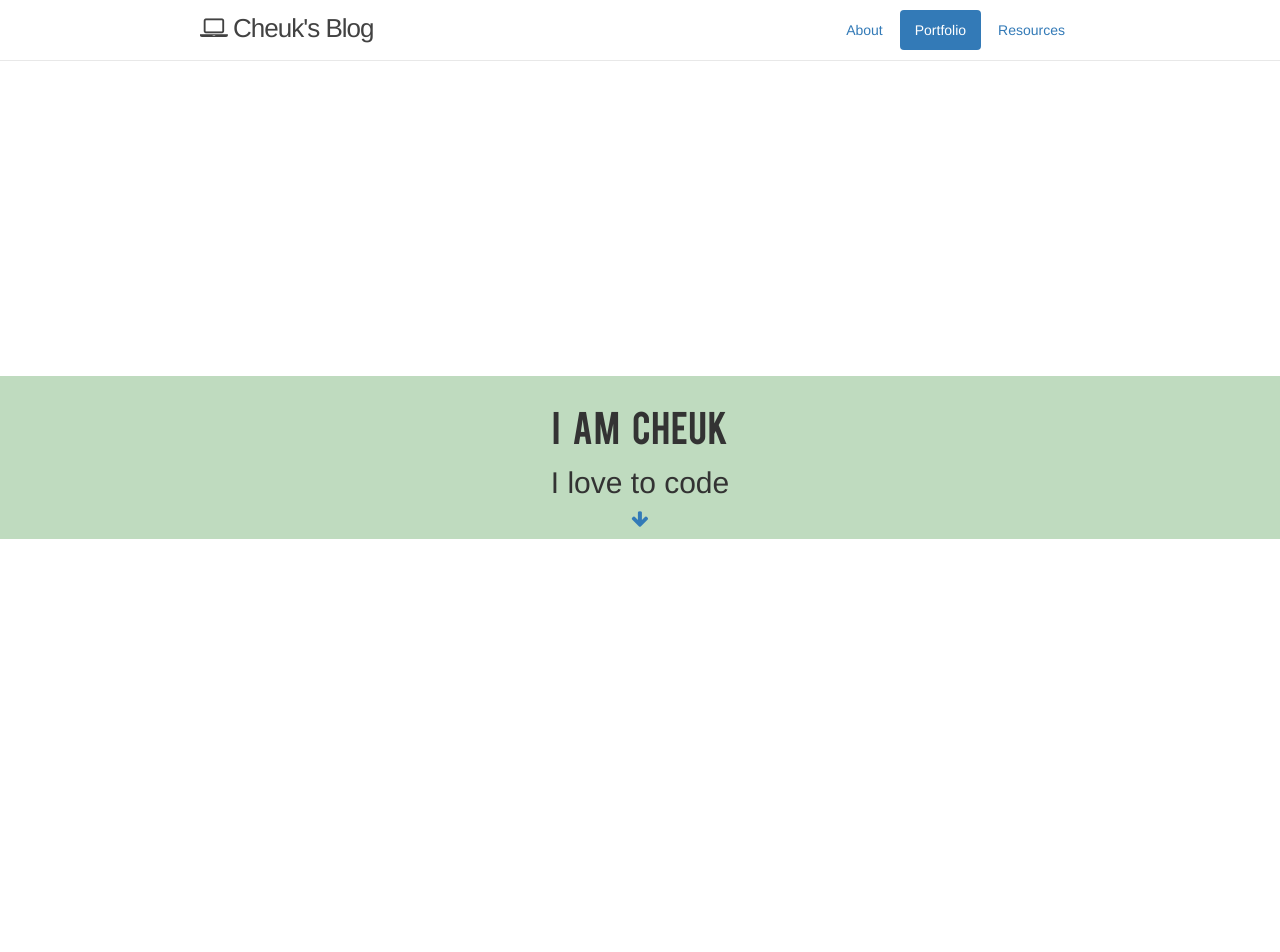
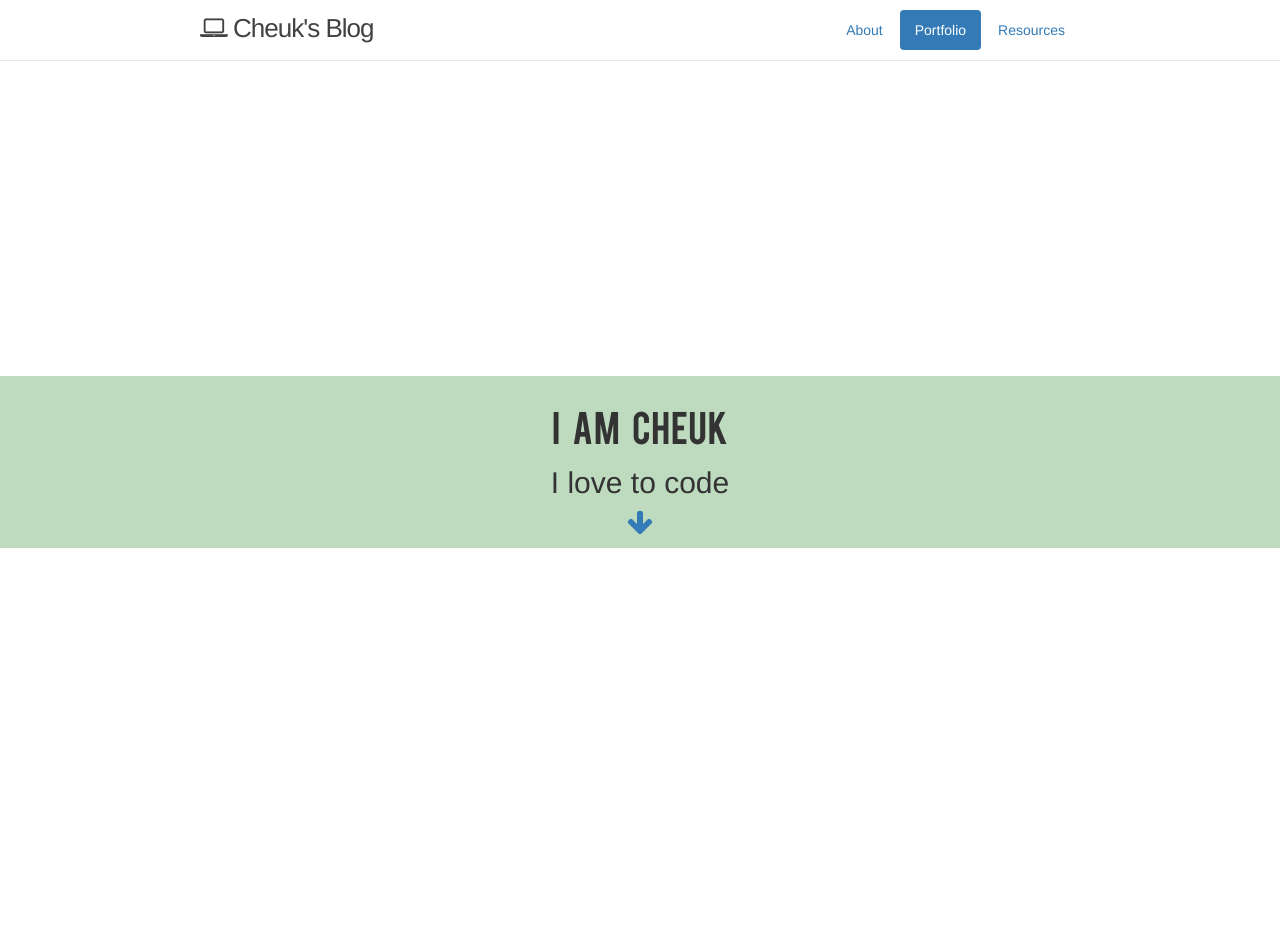
Before and after one commit to chuck-sys/personal-site, a Jekyll site: the page built from portfolio.html, in a window 1280 px wide. Shown: the top 952 px of the page. Built offline with Jekyll 4.4.1, drawn with Linux system fonts in a browser that asks for light colours; nearby versions of some CDN libraries; Markdown is read by kramdown in place of the engine named in the settings; some of the changed text lies outside the part shown.

Commit message:
Made some corrections based on feedback

```diff
--- a/_sass/_customclasses.scss
+++ b/_sass/_customclasses.scss
@@ -30,7 +30,7 @@
 }
 
 @mixin overbg($color) {
-    background-color: rgba($color, 0.85);
+    background-color: rgba($color, 0.95);
 }
 
 .project {
--- a/portfolio.html
+++ b/portfolio.html
@@ -10,14 +10,14 @@
     <section class="text-center portfolio-head">
         <h1>I am Cheuk</h1>
         <h2>I love to code</h2>
-        <a href="#c8"><i class="fa fa-lg fa-arrow-down"></i></a>
+        <a href="#c8"><i class="fa fa-2x fa-arrow-down"></i></a>
     </section>
 </div>
 
 <section class="project" id="c8" style="background-image:url('/res/images/portfolio/brix.jpg')">
     <div class="page-content wrapper back grey-overbg">
         <h2 class="text-center">
-            <a target="_blank" href="https://github.com/cheukyin699/chip-8-tools">Chip-8 Toolset</a>
+            <a target="_blank" href="https://github.com/cheukyin699/chip-8-tools">Chip-8 Toolset <i class="fa fa-link"></i></a>
         </h2>
 
         <a href="/res/images/portfolio/blinker.jpg" class="fancybox">
@@ -67,14 +68,14 @@
         </ul>
 
         <div class="text-center down-bt">
-            <a href="#ca" class="btn" style="width:100%"><i class="fa fa-lg fa-arrow-down"></i></a>
+            <a href="#ca" class="btn" style="width:100%"><i class="fa fa-2x fa-arrow-down"></i></a>
         </div>
     </div>
 </section>
 <section class="project" id="ca" style="background-image:url('/res/images/portfolio/gol.jpg')">
     <div class="page-content wrapper back grey-overbg">
         <h2 class="text-center">
-            <a target="_blank" href="https://github.com/cheukyin699/Cellular_Automata">Cellular Automata</a>
+            <a target="_blank" href="https://github.com/cheukyin699/Cellular_Automata">Cellular Automata <i class="fa fa-link"></i></a>
         </h2>
 
         <a href="/res/images/portfolio/casmiley.png" class="fancybox" title="Cellular Automata">
@@ -122,14 +124,14 @@
         </ul>
 
         <div class="text-center down-bt">
-            <a href="#pypod" class="btn" style="width:100%"><i class="fa fa-lg fa-arrow-down"></i></a>
+            <a href="#pypod" class="btn" style="width:100%"><i class="fa fa-2x fa-arrow-down"></i></a>
         </div>
     </div>
 </section>
 <section class="project" id="pypod">
     <div class="page-content wrapper back grey-overbg">
         <h2 class="text-center">
-            <a target="_blank" href="https://github.com/cheukyin699/pypodder">pypodder</a>
+            <a target="_blank" href="https://github.com/cheukyin699/pypodder">pypodder <i class="fa fa-link"></i></a>
         </h2>
 
         <p>
@@ -145,14 +147,14 @@
         </p>
 
         <div class="text-center down-bt">
-            <a href="#td" class="btn" style="width:100%"><i class="fa fa-lg fa-arrow-down"></i></a>
+            <a href="#td" class="btn" style="width:100%"><i class="fa fa-2x fa-arrow-down"></i></a>
         </div>
     </div>
 </section>
 <section class="project" id="td" style="background-image:url('/res/images/portfolio/grassBackground.jpg')">
     <div class="page-content wrapper back grey-overbg">
         <h2 class="text-center">
-            <a target="_blank" href="https://github.com/cheukyin699/tower-defence">Tower Defense</a>
+            <a target="_blank" href="https://github.com/cheukyin699/tower-defence">Tower Defense <i class="fa fa-link"></i></a>
         </h2>
 
         <a href="/res/images/portfolio/td-sandbox.png" class="fancybox" title="Sandbox Mode">
@@ -210,7 +213,7 @@
         </ul>
 
         <div class="text-center down-bt">
-            <a href="#sites" class="btn" style="width:100%"><i class="fa fa-lg fa-arrow-down"></i></a>
+            <a href="#sites" class="btn" style="width:100%"><i class="fa fa-2x fa-arrow-down"></i></a>
         </div>
     </div>
 </section>
@@ -221,8 +224,8 @@
         <h3>WordPress</h3>
 
         <ul class="nav nav-pills" style="float:left">
-            <li><a href="http://elrayesfoundation.org/">El-Rayes Foundation</a></li>
-            <li><a href="http://mentalwellnessbc.ca/">H.R. Mental Wellness Center</a></li>
+            <li><a target="_blank" href="http://elrayesfoundation.org/">El-Rayes Foundation</a></li>
+            <li><a target="_blank" href="http://mentalwellnessbc.ca/">H.R. Mental Wellness Center</a></li>
         </ul>
     </div>
 </section>
```
Also changed, not shown: other parts of portfolio.html (+3 -0 lines).
